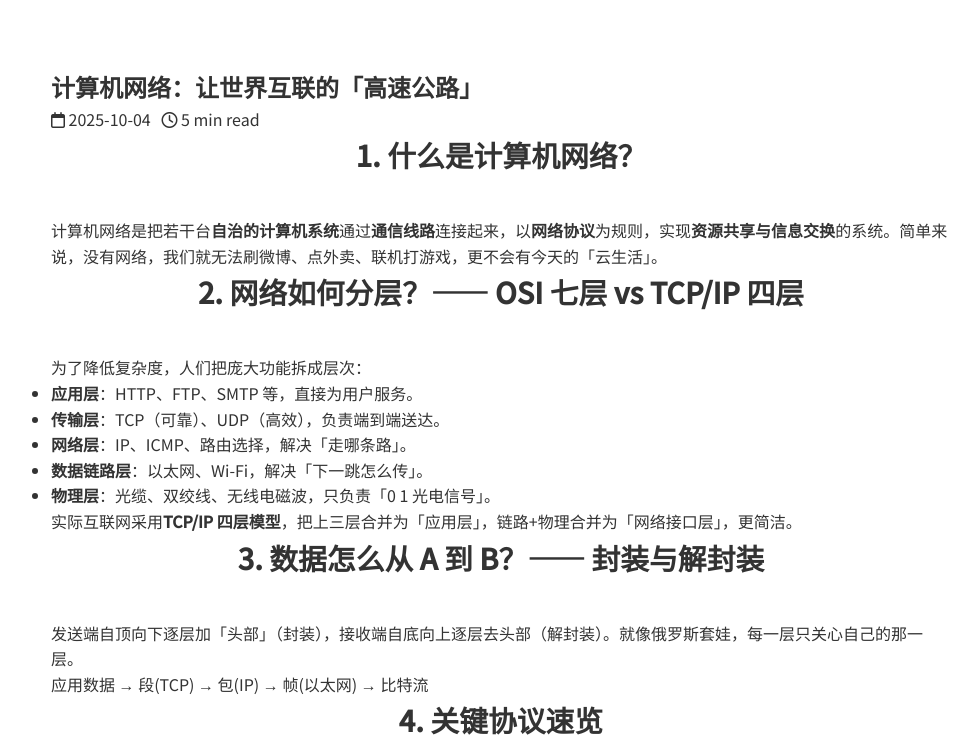
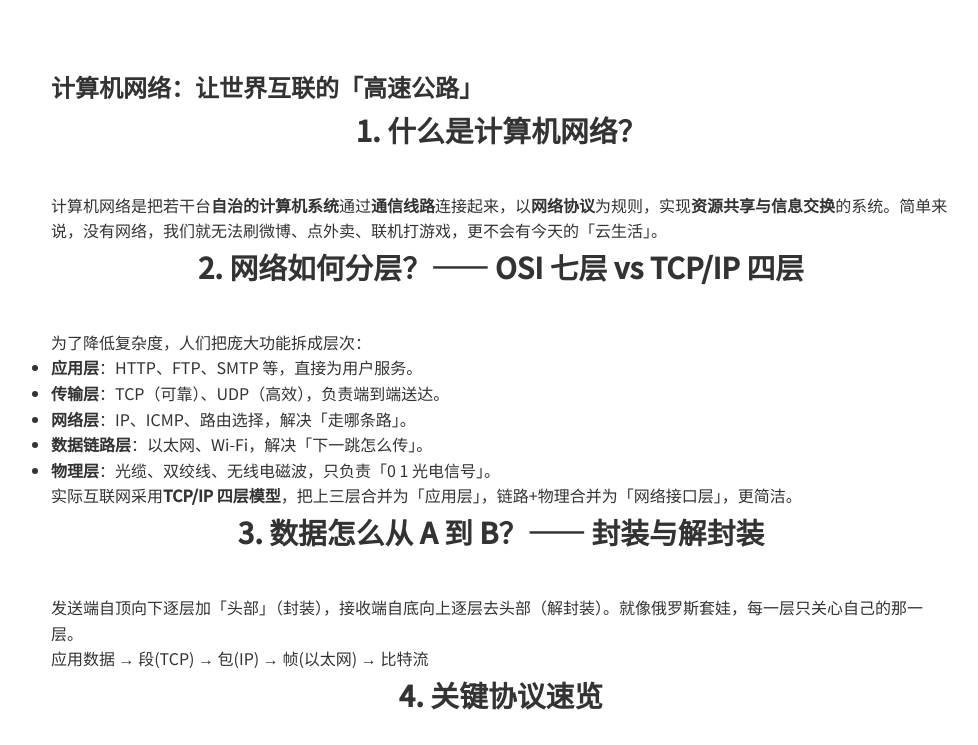
Before and after one commit to lyxuan1022/lyxuan1022.github.io, a plain HTML site: page post-1.html in a window 1280 px wide. Shown: the part 55-800 px from the top of the page, without its empty margins (139-1117 px from the left). Drawn offline with Linux system fonts and the light colour scheme.

Commit message:
Update post-1.html

```diff
--- a/post-1.html
+++ b/post-1.html
@@ -27,10 +27,6 @@
   <article class="section">
     <div class="container post">
       <h1>计算机网络：让世界互联的「高速公路」</h1>
-      <p class="meta">
-        <i class="far fa-calendar"></i> 2025-10-04 &nbsp;
-        <i class="far fa-clock"></i> 5 min read
-      </p>
 
       <h2>1. 什么是计算机网络？</h2>
       <p>计算机网络是把若干台<strong>自治的计算机系统</strong>通过<strong>通信线路</strong>连接起来，以<strong>网络协议</strong>为规则，实现<strong>资源共享与信息交换</strong>的系统。简单来说，没有网络，我们就无法刷微博、点外卖、联机打游戏，更不会有今天的「云生活」。</p>
```
